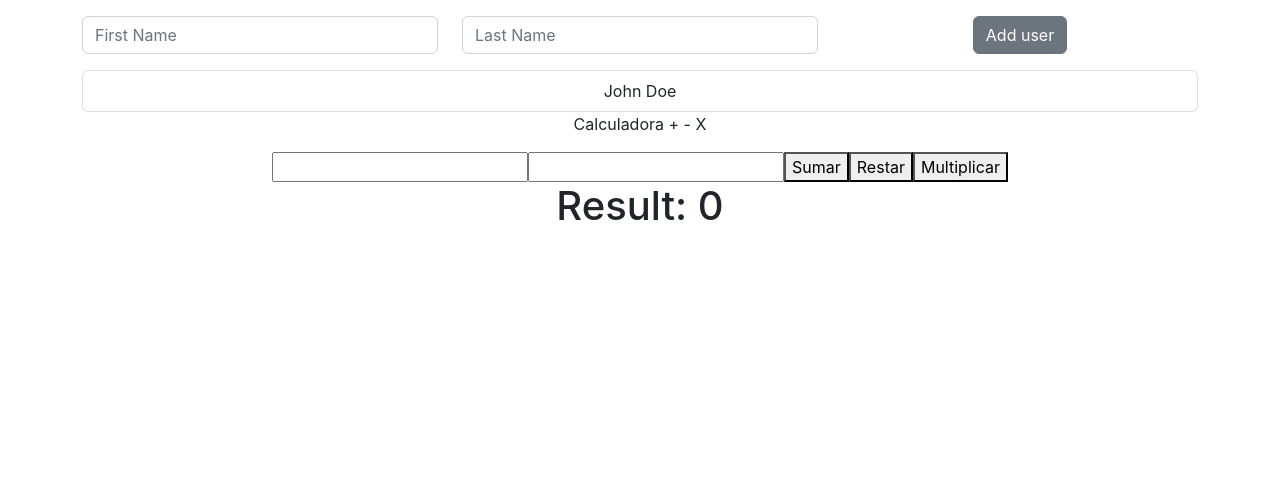
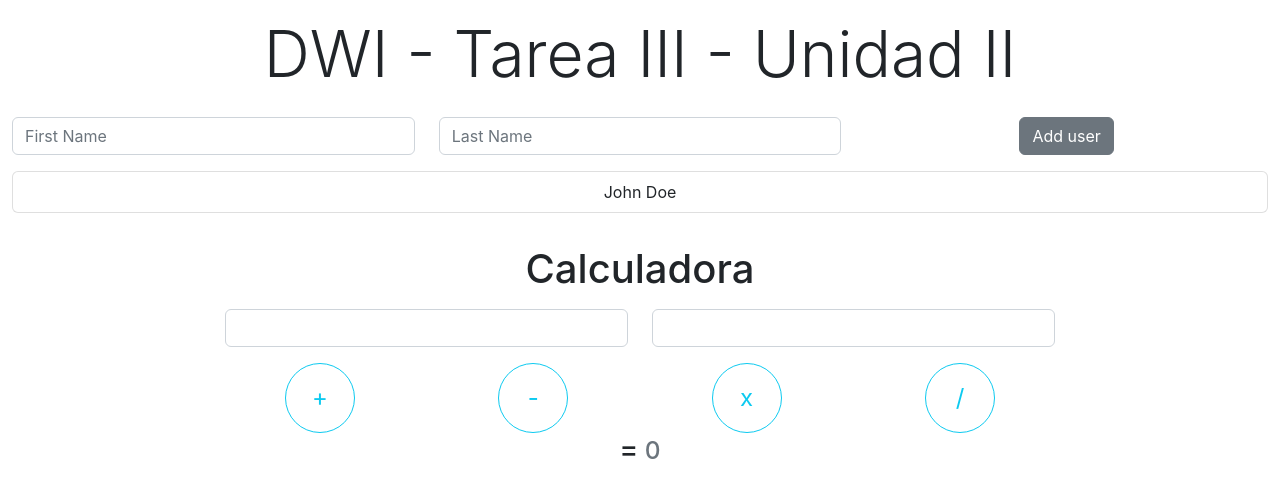
Before and after one commit to CSE3008/u2p1, a React (Create React App) app: page / in a window 1280 px wide. Shown: the top 498 px of the page. Built offline with nearby package versions, Linux system fonts and the light colour scheme.

Commit message:
feat: add Split functinality and add style, cols and rows for calculator

```diff
--- a/src/App.js
+++ b/src/App.js
@@ -35,6 +35,13 @@ function App() {
   console.log(result);
   setCounter(result);
   }
+  function split (){
+    var a=num1
+    var b=num2
+    result = a / b;
+  console.log(result);
+  setCounter(result);
+  }
 
   const [people, setPeople] = useState([
     {
@@ -51,8 +58,10 @@ function App() {
   const [lastName, setLastname] = useState("");
   return (
     <div className="App">
-      <div className="container">
+      <div className="container-fluid">
       <div className="row">
+        <p></p>
+        <h1 class="display-3">DWI - Tarea III - Unidad II</h1>
         <p></p>
         </div>
 
@@ -66,7 +75,6 @@ function App() {
         name="name"
         onChange={(event) => {
           setName(event.target.value);
-
         }}
       />
       </div>
@@ -94,47 +102,93 @@ function App() {
       </div>
       </div>
       <div className="row">
-        <div className="col">
+
+        <div className="col" >
       <ul className="list-group">
         {people.map((person, idx) => (
           <li className="list-group-item" id={idx}>{`${person.name} ${person.lastName}`}</li>
         ))}
       </ul>
         </div>
+
+      </div>
+      <p></p><p></p><p></p><p></p>
+      <div className="row">
+      <div className="col">
+        <p></p>
+        <h1>Calculadora</h1>
+        <p></p>
+      </div>
       </div>
 
-      <p className='text-blue'>Calculadora + - X</p>
+      <div className="row">
+      <div className="col-2"></div>
+      <div className="col-4">
       <input
+        className="form-control"
         type="text"
         name="Num1"
         onChange={(event) => {
           setNum1(event.target.value);
           console.log(num1);}}
       />
+      </div>
+      <div className="col-4">
       <input
+        className="form-control"
         type="text"
         name="Num2"
         onChange={(event) => {
           setNum2(event.target.value);
         }}
       />
+      </div>
+      </div>
+      <p></p>
+        <div className="row">
+        <div className="col-2"></div>
+        <div className="col-2">
+          <button
+          className="btn btn-outline-info btn-circle"
+          onClick={()=> {
+          add();
+            }}>+</button>
+        </div>
+        <div className="col-2">
+          <button
+          className="btn btn-outline-info btn-circle"
+          onClick={()=> {
+          subtract()
+          }}>-</button>
+        </div>
+        <div className="col-2">
+          <button
+          className="btn btn-outline-info btn-circle"
+          onClick={()=> {
+          multiply()
+          }}>x</button>
+        </div>
+        <div className="col-2">
+          <button
+          className="btn btn-outline-info btn-circle"
+          onClick={()=> {
+          split()
+          }}>/</button>
+      </div>
+      <div className="col-2"></div>
+        </div>
 
 
-      <button
-      onClick={()=> {
-       add();
-        }}>Sumar</button>
-        <button
-      onClick={()=> {
-        subtract()
-        }}>Restar</button>
-          <button
-      onClick={()=> {
-        multiply()
-        }}>Multiplicar</button>
-
-      <h1 className='text-red'>Result: {counter}</h1>
-      </div>
+        <div className="row gy-5">
+          <div className="col-2"></div>
+          <div className="col-8">
+          <h3>
+            =
+            <small class="text-muted"> {counter}</small>
+          </h3>
+          </div>
+          </div>
+        </div>
 
     </div>
   );
```
